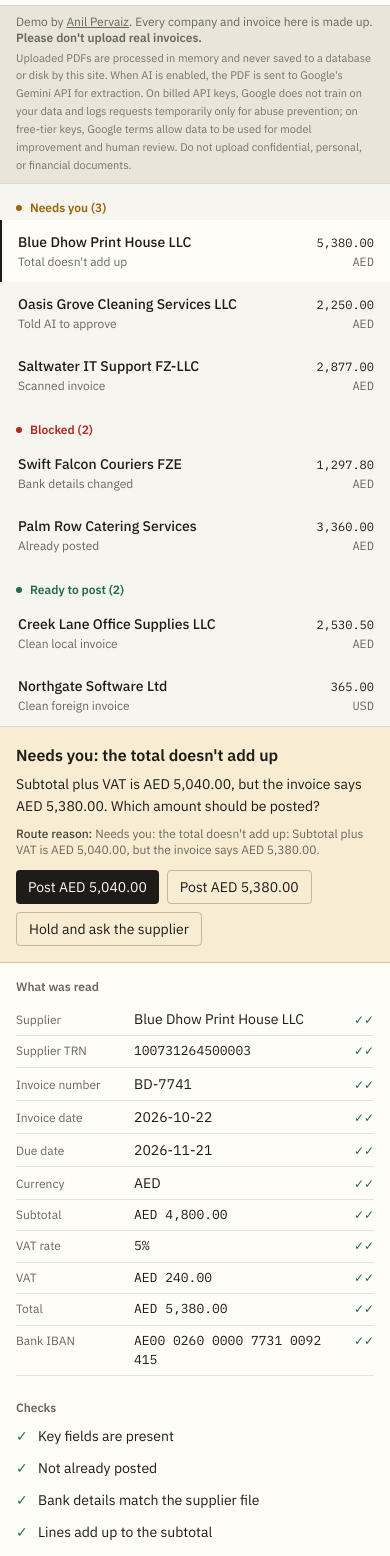
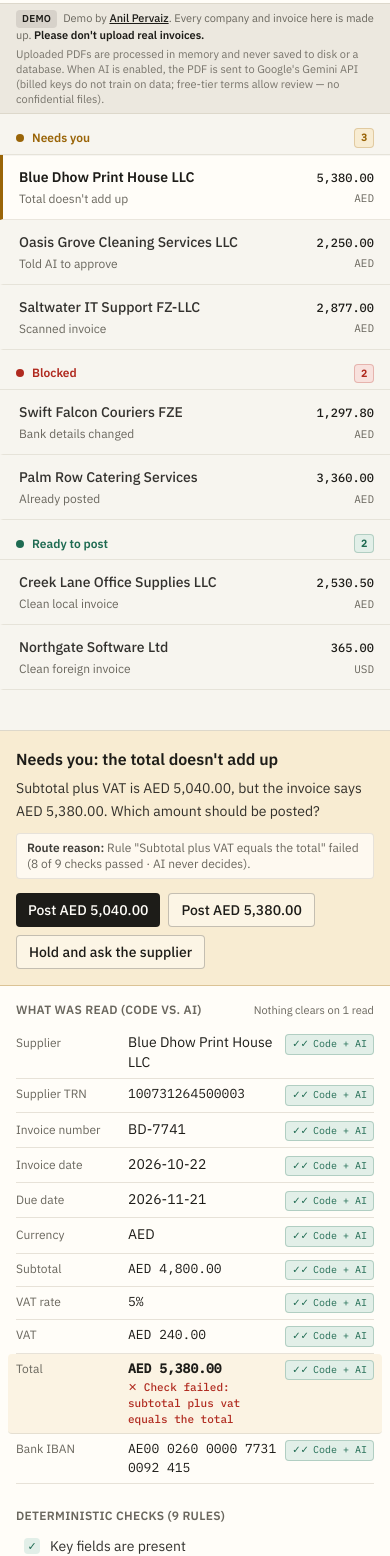
Before and after one commit to anilpervaiz/invoice-inbox-demo, a Next.js app: page / in a window 390 px wide. Shown: the part 160-1716 px from the top of the page. Built offline with nearby package versions, Linux system fonts and the light colour scheme.

Commit message:
stage 3: polish UI hierarchy, dual-read badges, document header, and 375px mobile wrapping

```diff
--- a/components/inbox.tsx
+++ b/components/inbox.tsx
@@ -59,14 +59,35 @@ export function getRouteReason(invoice: SampleInvoice): string {
   }
   const failedCheck = invoice.checks.find((c) => c.status === "fail");
   if (failedCheck) {
-    return `${d.headline}: ${failedCheck.detail}`;
+    return `Failed check "${failedCheck.label}" — ${failedCheck.detail}`;
   }
   const conflict = invoice.views.find((v) => v.agreement === "conflict");
   if (conflict) {
-    return `${d.headline}: reads disagree on ${FIELD_LABELS[conflict.field].toLowerCase()}.`;
+    return `Reads disagree on ${FIELD_LABELS[conflict.field].toLowerCase()} (Code vs. AI).`;
   }
   if (invoice.reads.text !== "ok" || invoice.reads.ai !== "ok") {
-    return `${d.headline}: single read only (requires human verification).`;
+    return `Single read only (${invoice.reads.text === "ok" ? "Code reader" : "AI reader"} only — requires human verification).`;
+  }
+  return d.headline;
+}
+
+function getCompactRouteTrace(invoice: SampleInvoice): string {
+  const d = invoice.decision;
+  const passedCount = invoice.checks.filter((c) => c.status === "pass").length;
+  const totalChecks = invoice.checks.length;
+  if (d.route === "ready") {
+    return `Both readers (Code + AI) agreed on every field and all ${totalChecks} deterministic checks passed.`;
+  }
+  const failedCheck = invoice.checks.find((c) => c.status === "fail");
+  if (failedCheck) {
+    return `Rule "${failedCheck.label}" failed (${passedCount} of ${totalChecks} checks passed · AI never decides).`;
+  }
+  const conflict = invoice.views.find((v) => v.agreement === "conflict");
+  if (conflict) {
+    return `Code and AI readers disagreed on ${FIELD_LABELS[conflict.field].toLowerCase()} (${passedCount} of ${totalChecks} checks passed).`;
+  }
+  if (invoice.reads.text !== "ok" || invoice.reads.ai !== "ok") {
+    return `Single read only (${invoice.reads.text === "ok" ? "Code reader" : "AI reader"} succeeded; nothing clears on 1 read).`;
   }
   return d.headline;
 }
@@ -88,16 +109,54 @@ const save = (value: Stored) => {
   }
 };
 
-const GROUPS: { route: Route; title: string; text: string; dot: string }[] = [
-  { route: "review", title: "Needs you", text: "text-review", dot: "bg-review" },
-  { route: "blocked", title: "Blocked", text: "text-blocked", dot: "bg-blocked" },
-  { route: "ready", title: "Ready to post", text: "text-ready", dot: "bg-ready" },
+const GROUPS: { route: Route; title: string; text: string; dot: string; activeBorder: string; badge: string }[] = [
+  {
+    route: "review",
+    title: "Needs you",
+    text: "text-review",
+    dot: "bg-review",
+    activeBorder: "border-review",
+    badge: "bg-review-soft text-review border-review/25",
+  },
+  {
+    route: "blocked",
+    title: "Blocked",
+    text: "text-blocked",
+    dot: "bg-blocked",
+    activeBorder: "border-blocked",
+    badge: "bg-blocked-soft text-blocked border-blocked/25",
+  },
+  {
+    route: "ready",
+    title: "Ready to post",
+    text: "text-ready",
+    dot: "bg-ready",
+    activeBorder: "border-ready",
+    badge: "bg-ready-soft text-ready border-ready/25",
+  },
 ];
 
 const CARD: Record<Route, string> = {
   review: "bg-review-soft border-review/30",
   blocked: "bg-blocked-soft border-blocked/30",
   ready: "bg-ready-soft border-ready/30",
+};
+
+const ROUTE_ACCENT: Record<Route, string> = {
+  review: "border-l-review",
+  blocked: "border-l-blocked",
+  ready: "border-l-ready",
+};
+
+const FIELD_CHECK_MAP: Partial<Record<FieldView["field"], string>> = {
+  subtotal: "lines",
+  total: "total",
+  vatAmount: "vat-math",
+  vatRate: "vat-rate",
+  supplierTrn: "trn",
+  iban: "iban",
+  invoiceNumber: "duplicate",
+  issueDate: "dates",
 };
 
 function Row({
@@ -112,52 +171,103 @@ function Row({
   onSelect: () => void;
 }) {
   const f = outcome?.fields ?? invoice.fields;
+  const route = invoice.decision.route;
   return (
     <button
       onClick={onSelect}
       aria-current={selected}
-      className={`w-full border-l-2 px-4 py-3 text-left transition-colors ${
-        selected ? "border-ink bg-sheet" : "border-transparent hover:bg-sheet/60"
+      className={`w-full border-b border-rule/60 border-l-[3px] px-4 py-3 text-left transition-colors ${
+        selected
+          ? `${ROUTE_ACCENT[route]} bg-sheet shadow-[inset_0_1px_0_0_rgba(0,0,0,0.03)]`
+          : "border-l-transparent hover:bg-sheet/70"
       }`}
     >
-      <span className="flex min-w-0 items-baseline justify-between gap-3">
-        <span className="truncate text-sm font-medium">{f.supplierName ?? invoice.fileName}</span>
-        <span className="figures shrink-0 text-xs">{f.total === null ? "" : formatMoney(f.total)}</span>
+      <span className="flex min-w-0 items-baseline justify-between gap-2">
+        <span className={`truncate text-sm ${selected ? "font-semibold text-ink" : "font-medium text-ink/90"}`}>
+          {f.supplierName ?? invoice.fileName}
         </span>
-      <span className="mt-0.5 flex min-w-0 justify-between gap-3 text-xs text-muted">
+        <span className="figures shrink-0 text-xs font-medium text-ink">
+          {f.total === null ? "" : formatMoney(f.total)}
+        </span>
+      </span>
+      <span className="mt-1 flex min-w-0 items-center justify-between gap-2 text-xs text-muted">
         <span className="truncate">{invoice.title ?? invoice.fileName}</span>
-        <span className="figures shrink-0">{f.currency}</span>
+        <span className="figures shrink-0 text-[11px]">{f.currency}</span>
       </span>
     </button>
   );
 }
 
+function rawValueText(val: string | number | null, field: FieldView["field"], currency: string | null) {
+  if (val === null) return "Not found";
+  if (MONEY_FIELDS.includes(field) && typeof val === "number") return formatMoney(val, currency);
+  if (field === "vatRate") return `${val}%`;
+  return String(val);
+}
+
 function fieldText(v: FieldView, currency: string | null) {
-  if (v.value === null) return "Not found";
-  if (MONEY_FIELDS.includes(v.field) && typeof v.value === "number") return formatMoney(v.value, currency);
-  if (v.field === "vatRate") return `${v.value}%`;
-  return String(v.value);
+  return rawValueText(v.value, v.field, currency);
 }
 
 const AGREEMENT = {
-  agreed: { label: "Both reads agree", mark: "✓✓", tone: "text-ready" },
-  single: { label: "One read only", mark: "✓", tone: "text-muted" },
-  conflict: { label: "Reads disagree", mark: "≠", tone: "text-review" },
-  missing: { label: "Not found", mark: "–", tone: "text-muted" },
+  agreed: {
+    label: "Both reads agree",
+    shortLabel: "Code + AI",
+    mark: "✓✓",
+    tone: "text-ready",
+    pill: "bg-ready-soft text-ready border-ready/25",
+  },
+  single: {
+    label: "One read only",
+    shortLabel: "1 reader",
+    mark: "✓",
+    tone: "text-review",
+    pill: "bg-review-soft/70 text-review border-review/25",
+  },
+  conflict: {
+    label: "Reads disagree",
+    shortLabel: "Mismatch",
+    mark: "≠",
+    tone: "text-review",
+    pill: "bg-review-soft text-review border-review/40 font-semibold",
+  },
+  missing: {
+    label: "Not found",
+    shortLabel: "Missing",
+    mark: "–",
+    tone: "text-muted",
+    pill: "bg-desk text-muted border-rule",
+  },
 };
 
 function CheckRow({ check }: { check: Check }) {
   const mark = check.status === "pass" ? "✓" : check.status === "fail" ? "✕" : "–";
-  const tone = check.status === "pass" ? "text-ready" : check.status === "fail" ? "text-blocked" : "text-muted";
+  const tone =
+    check.status === "pass"
+      ? "bg-ready-soft text-ready"
+      : check.status === "fail"
+        ? "bg-blocked-soft text-blocked font-semibold"
+        : "bg-desk text-muted";
   return (
-    <li className="flex gap-2.5 py-1.5 text-sm">
-      <span aria-hidden className={`figures w-3 shrink-0 ${tone}`}>
+    <li
+      className={`flex items-start gap-2.5 rounded px-2 py-1.5 text-sm ${
+        check.status === "fail" ? "bg-blocked-soft/45" : ""
+      }`}
+    >
+      <span
+        aria-hidden
+        className={`figures mt-0.5 inline-flex size-4 shrink-0 items-center justify-center rounded text-[11px] ${tone}`}
+      >
         {mark}
       </span>
-      <span>
-        <span className={check.status === "fail" ? "font-medium" : ""}>{check.label}</span>
+      <span className="min-w-0 flex-1">
+        <span className={check.status === "fail" ? "font-semibold text-ink" : "text-ink/90"}>{check.label}</span>
         <span className="sr-only"> ({check.status})</span>
-        {check.status !== "pass" && <span className="block text-xs text-muted">{check.detail}</span>}
+        {check.status !== "pass" && (
+          <span className={`mt-0.5 block text-xs ${check.status === "fail" ? "text-blocked" : "text-muted"}`}>
+            {check.detail}
+          </span>
+        )}
       </span>
     </li>
   );
@@ -305,15 +415,21 @@ export function Inbox({
   const previewUrl = uploads[selected.id];
 
   return (
-    <div className="flex min-h-dvh flex-col">
+    <div className="flex min-h-dvh flex-col overflow-x-hidden">
       <header className="flex flex-wrap items-center justify-between gap-3 border-b border-rule bg-sheet px-4 py-3 sm:px-5">
-        <div>
-          <h1 className="text-[15px] font-semibold tracking-tight">Invoice Inbox</h1>
-          <p className="text-xs text-muted">
+        <div className="min-w-0 flex-1">
+          <div className="flex flex-wrap items-center gap-2">
+            <h1 className="text-base font-semibold tracking-tight text-ink">Invoice Inbox</h1>
+            <span className="rounded border border-ready/30 bg-ready-soft px-2 py-0.5 text-[11px] font-medium text-ready">
+              {report.totalFalseClears ?? 0} false clears ·{" "}
+              {(report.known?.invoices ?? 0) + (report.heldout?.invoices ?? 0) || report.invoices || 88} test invoices
+            </span>
+          </div>
+          <p className="mt-0.5 text-xs text-muted">
             Two independent reads verified by plain rules. AI never decides. · Demo client: Juniper Street Trading LLC
           </p>
         </div>
-        <div className="flex flex-wrap items-center gap-2">
+        <div className="flex w-full flex-wrap items-center gap-2 sm:w-auto">
           {canUpload && (
             <>
               <input
@@ -333,13 +449,13 @@ export function Inbox({
                 onClick={() => fileInput.current?.click()}
                 disabled={busy}
                 aria-describedby="upload-privacy-notice"
-                className="rounded border border-rule px-3 py-1.5 text-sm hover:bg-paper disabled:opacity-50"
+                className="rounded border border-rule bg-paper px-3 py-1.5 text-xs font-medium text-ink transition-colors hover:bg-desk disabled:opacity-50 sm:text-sm"
               >
                 {busy ? "Reading…" : "Try your own PDF"}
               </button>
             </>
           )}
-          <div className="flex items-center gap-1.5">
+          <div className="flex flex-wrap items-center gap-1.5">
             <select
               value={exportFormat}
               onChange={(e) => setExportFormat(e.target.value as "audit" | "xero" | "qbo")}
@@ -353,7 +469,7 @@ export function Inbox({
             <button
               onClick={exportCsv}
               disabled={!approvedRows.length}
-              className="rounded bg-ink px-3 py-1.5 text-sm text-sheet disabled:opacity-35"
+              className="rounded bg-ink px-3 py-1.5 text-xs font-medium text-sheet transition-opacity disabled:opacity-35 sm:text-sm"
             >
               Export approved ({approvedRows.length})
             </button>
@@ -361,20 +477,25 @@ export function Inbox({
         </div>
       </header>
 
-      <div id="upload-privacy-notice" className="border-b border-rule bg-desk px-4 py-2 text-xs text-muted sm:px-5">
-        <p>
+      <div
+        id="upload-privacy-notice"
+        className="flex flex-wrap items-baseline justify-between gap-x-4 gap-y-1 border-b border-rule bg-desk/75 px-4 py-1.5 text-[11px] leading-snug text-muted sm:px-5"
+      >
+        <p className="min-w-0">
+          <span className="mr-1.5 inline-block rounded bg-ink/10 px-1.5 py-0.5 text-[10px] font-semibold tracking-wide text-ink uppercase">
+            Demo
+          </span>
           Demo by{" "}
-          <a href="https://anilpervaiz.com" className="underline">
+          <a href="https://anilpervaiz.com" className="font-medium text-ink underline">
             Anil Pervaiz
           </a>
-          . Every company and invoice here is made up. <strong>Please don&apos;t upload real invoices.</strong>
+          . Every company and invoice here is made up. <strong className="text-ink">Please don&apos;t upload real invoices.</strong>
         </p>
         {canUpload && (
-          <p className="mt-1 text-[11px] leading-relaxed text-muted/90">
-            Uploaded PDFs are processed in memory and never saved to a database or disk by this site. When AI is enabled,
-            the PDF is sent to Google&apos;s Gemini API for extraction. On billed API keys, Google does not train on your
-            data and logs requests temporarily only for abuse prevention; on free-tier keys, Google terms allow data to
-            be used for model improvement and human review. Do not upload confidential, personal, or financial documents.
+          <p className="min-w-0 text-[11px] text-muted/90">
+            Uploaded PDFs are processed in memory and never saved to disk or a database. When AI is enabled, the PDF is
+            sent to Google&apos;s Gemini API (billed keys do not train on data; free-tier terms allow review — no
+            confidential files).
           </p>
         )}
       </div>
@@ -390,16 +511,23 @@ export function Inbox({
         </p>
       )}
 
-      <main className="grid flex-1 grid-cols-1 lg:grid-cols-[280px_minmax(0,1fr)_400px]">
-        <nav aria-label="Invoices" onKeyDown={handleNavKeyDown} className="min-w-0 border-b border-rule lg:border-r lg:border-b-0">
+      <main className="grid flex-1 grid-cols-1 lg:grid-cols-[290px_minmax(0,1fr)_420px]">
+        <nav
+          aria-label="Invoices"
+          onKeyDown={handleNavKeyDown}
+          className="min-w-0 border-b border-rule bg-paper pb-10 lg:border-r lg:border-b-0"
+        >
           {GROUPS.map((g) => {
             const list = open.filter((i) => i.decision.route === g.route);
             if (!list.length) return null;
             return (
               <section key={g.route}>
-                <h2 className={`flex items-center gap-2 px-4 pt-4 pb-1 text-xs font-semibold ${g.text}`}>
-                  <span aria-hidden className={`size-1.5 rounded-full ${g.dot}`} />
-                  {g.title} ({list.length})
+                <h2 className={`flex items-center justify-between border-b border-rule/60 px-4 pt-3.5 pb-1.5 text-xs font-semibold ${g.text}`}>
+                  <span className="flex items-center gap-2">
+                    <span aria-hidden className={`size-2 rounded-full ${g.dot}`} />
+                    {g.title}
+                  </span>
+                  <span className={`figures rounded border px-1.5 py-0.5 text-[10px] ${g.badge}`}>{list.length}</span>
                 </h2>
                 {list.map((i) => (
                   <Row key={i.id} invoice={i} selected={i.id === selected.id} onSelect={() => openInvoice(i.id)} />
@@ -409,9 +537,9 @@ export function Inbox({
           })}
           {done.length > 0 && (
             <section>
-              <h2 className="flex items-center justify-between px-4 pt-4 pb-1 text-xs font-semibold text-muted">
-                Done ({done.length})
-                <button onClick={reset} className="font-normal underline">
+              <h2 className="flex items-center justify-between border-b border-rule/60 px-4 pt-3.5 pb-1.5 text-xs font-semibold text-muted">
+                <span>Done ({done.length})</span>
+                <button onClick={reset} className="font-normal text-ink underline">
                   Start over
                 </button>
               </h2>
@@ -428,20 +556,58 @@ export function Inbox({
           )}
         </nav>
 
-        <section aria-label="Invoice document" className="order-3 min-w-0 bg-desk p-4 sm:p-6 lg:order-none">
+        <section aria-label="Invoice document" className="order-3 min-w-0 bg-desk p-3 sm:p-6 lg:order-none">
+          <div className="mx-auto max-w-[640px]">
+            <div className="mb-2.5 flex flex-wrap items-center justify-between gap-2 rounded border border-rule bg-sheet px-3 py-2 text-xs">
+              <div className="flex min-w-0 items-center gap-2">
+                <span className="figures truncate font-medium text-ink">{selected.fileName}</span>
+                {selected.title && (
+                  <span className="rounded bg-desk px-1.5 py-0.5 text-[11px] text-muted">{selected.title}</span>
+                )}
+              </div>
+              <div className="flex flex-wrap items-center gap-1.5 text-[11px]">
+                <span
+                  className={`rounded border px-1.5 py-0.5 font-medium ${
+                    selected.reads.text === "ok"
+                      ? "border-ready/30 bg-ready-soft text-ready"
+                      : "border-review/30 bg-review-soft text-review"
+                  }`}
+                >
+                  Code reader: {selected.reads.text === "ok" ? "✓ Read" : "Scan (no text)"}
+                </span>
+                <span
+                  className={`rounded border px-1.5 py-0.5 font-medium ${
+                    selected.reads.ai === "ok"
+                      ? "border-ready/30 bg-ready-soft text-ready"
+                      : "border-review/30 bg-review-soft text-review"
+                  }`}
+                >
+                  AI reader: {selected.reads.ai === "ok" ? "✓ Read" : "Unavailable"}
+                </span>
+              </div>
+            </div>
             {previewUrl ? (
-            <iframe src={previewUrl} title={selected.fileName} className="h-[80vh] w-full bg-white" />
+              <iframe
+                src={previewUrl}
+                title={selected.fileName}
+                className="h-[80vh] w-full rounded-sm border border-rule bg-white shadow-sm"
+              />
             ) : (
               // eslint-disable-next-line @next/next/no-img-element
               <img
                 src={`/samples/${selected.id}.png`}
                 alt={`Sample invoice from ${selected.fields.supplierName ?? "a supplier"}`}
-              className="mx-auto w-full max-w-[640px] bg-white shadow-sm"
+                className="w-full rounded-sm border border-rule bg-white shadow-sm"
               />
             )}
+          </div>
         </section>
 
-        <aside ref={decisionPanel} aria-label="Decision" className="min-w-0 scroll-mt-2 border-l-0 border-rule bg-sheet lg:border-l">
+        <aside
+          ref={decisionPanel}
+          aria-label="Decision"
+          className="min-w-0 scroll-mt-2 border-l-0 border-rule bg-sheet lg:border-l"
+        >
           <div className={`border-b p-4 sm:p-5 ${CARD[decision.route]}`}>
             {outcome ? (
               <>
@@ -451,24 +617,24 @@ export function Inbox({
                     ? `Settled as "${outcome.personChoice}". Included in your CSV export.`
                     : `Settled as "${outcome.personChoice}". This invoice will not be posted.`}
                 </p>
-                <p className="mt-2 text-xs text-muted">
-                  <span className="font-medium text-ink/80">Route reason:</span> {outcome.routeReason}
-                </p>
+                <div className="mt-2.5 rounded border border-ink/10 bg-sheet/80 px-2.5 py-1.5 text-xs text-muted">
+                  <span className="font-semibold text-ink/85">Route reason:</span> {outcome.routeReason}
+                </div>
               </>
             ) : (
               <>
-                <p className="text-base font-semibold">{decision.headline}</p>
-                {decision.question && <p className="mt-1.5 text-sm leading-relaxed">{decision.question}</p>}
-                <p className="mt-2 text-xs text-muted">
-                  <span className="font-medium text-ink/80">Route reason:</span> {getRouteReason(selected)}
-                </p>
-                <div className="mt-3 flex flex-wrap gap-2">
+                <p className="text-base font-semibold text-ink">{decision.headline}</p>
+                {decision.question && <p className="mt-1.5 text-sm leading-relaxed text-ink/90">{decision.question}</p>}
+                <div className="mt-2.5 rounded border border-ink/10 bg-sheet/80 px-2.5 py-1.5 text-xs text-muted">
+                  <span className="font-semibold text-ink/85">Route reason:</span> {getCompactRouteTrace(selected)}
+                </div>
+                <div className="mt-3.5 flex flex-wrap gap-2">
                   {decision.options.map((option, index) => (
                     <button
                       key={option.label}
                       onClick={() => settle(selected, option)}
-                      className={`rounded px-3 py-1.5 text-sm ${
-                        index === 0 ? "bg-ink text-sheet" : "border border-ink/25 hover:bg-sheet/70"
+                      className={`rounded px-3 py-1.5 text-sm font-medium transition-colors ${
+                        index === 0 ? "bg-ink text-sheet hover:bg-ink/90" : "border border-ink/25 bg-sheet/50 hover:bg-sheet"
                       }`}
                     >
                       {option.label}
@@ -480,28 +646,79 @@ export function Inbox({
           </div>
 
           <div className="p-4 sm:p-5">
-            <h3 className="text-xs font-semibold text-muted">What was read</h3>
+            <div className="flex flex-wrap items-center justify-between gap-2">
+              <h3 className="text-xs font-semibold tracking-wide text-muted uppercase">
+                What was read (Code vs. AI)
+              </h3>
+              <span className="text-[11px] text-muted">Nothing clears on 1 read</span>
+            </div>
             <dl className="mt-2">
               {selected.views.map((v) => {
                 const a = AGREEMENT[v.agreement];
-                const value = fields[v.field] === v.value ? fieldText(v, fields.currency) : fieldText({ ...v, value: fields[v.field] }, fields.currency);
+                const value =
+                  fields[v.field] === v.value
+                    ? fieldText(v, fields.currency)
+                    : fieldText({ ...v, value: fields[v.field] }, fields.currency);
+                const mappedCheckId = FIELD_CHECK_MAP[v.field];
+                const fieldFailedCheck = mappedCheckId
+                  ? selected.checks.find((c) => c.id === mappedCheckId && c.status === "fail")
+                  : undefined;
+                const singleSourceLabel =
+                  v.agreement === "single"
+                    ? v.textValue !== null
+                      ? "Code only"
+                      : "AI only"
+                    : a.shortLabel;
+
                 return (
-                  <div key={v.field} className="grid grid-cols-[110px_minmax(0,1fr)_22px] items-baseline gap-2 border-b border-rule/70 py-1.5 text-sm">
-                    <dt className="text-xs text-muted">{FIELD_LABELS[v.field]}</dt>
-                    <dd className={`min-w-0 break-words ${typeof v.value === "number" || v.field === "iban" || v.field === "supplierTrn" ? "figures text-[13px]" : ""}`}>
-                      {value}
+                  <div
+                    key={v.field}
+                    className={`grid grid-cols-[104px_minmax(0,1fr)_auto] items-baseline gap-2 border-b border-rule/70 py-1.5 text-sm ${
+                      fieldFailedCheck
+                        ? " -mx-2 rounded bg-review-soft/55 px-2"
+                        : v.agreement === "conflict"
+                          ? " -mx-2 rounded bg-review-soft/40 px-2"
+                          : ""
+                    }`}
+                  >
+                    <dt className="truncate text-xs text-muted">{FIELD_LABELS[v.field]}</dt>
+                    <dd
+                      className={`min-w-0 break-words ${
+                        typeof v.value === "number" || v.field === "iban" || v.field === "supplierTrn"
+                          ? "figures text-[13px]"
+                          : ""
+                      } ${fieldFailedCheck ? "font-semibold text-ink" : ""}`}
+                    >
+                      <span>{value}</span>
+                      {v.agreement === "conflict" && (
+                        <span className="figures mt-0.5 block text-[11px] text-review">
+                          Code: {rawValueText(v.textValue, v.field, fields.currency)} · AI:{" "}
+                          {rawValueText(v.aiValue, v.field, fields.currency)}
+                        </span>
+                      )}
+                      {fieldFailedCheck && (
+                        <span className="mt-0.5 block text-[11px] font-medium text-blocked">
+                          ✕ Check failed: {fieldFailedCheck.label.toLowerCase()}
+                        </span>
+                      )}
                     </dd>
-                    <span title={a.label} className={`figures text-right text-xs ${a.tone}`}>
+                    <span
+                      title={a.label}
+                      className={`figures inline-flex shrink-0 items-center gap-1 rounded border px-1.5 py-0.5 text-[10px] ${a.pill}`}
+                    >
                       <span aria-hidden>{a.mark}</span>
-                      <span className="sr-only">{a.label}</span>
+                      <span>{singleSourceLabel}</span>
+                      <span className="sr-only"> ({a.label})</span>
                     </span>
                   </div>
                 );
               })}
             </dl>
 
-            <h3 className="mt-6 text-xs font-semibold text-muted">Checks</h3>
-            <ul className="mt-1">
+            <h3 className="mt-6 text-xs font-semibold tracking-wide text-muted uppercase">
+              Deterministic checks (9 rules)
+            </h3>
+            <ul className="mt-1.5 space-y-0.5">
               {selected.checks.map((c) => (
                 <CheckRow key={c.id} check={c} />
               ))}
```
Lines whose indentation alone changed are shown as unchanged.
